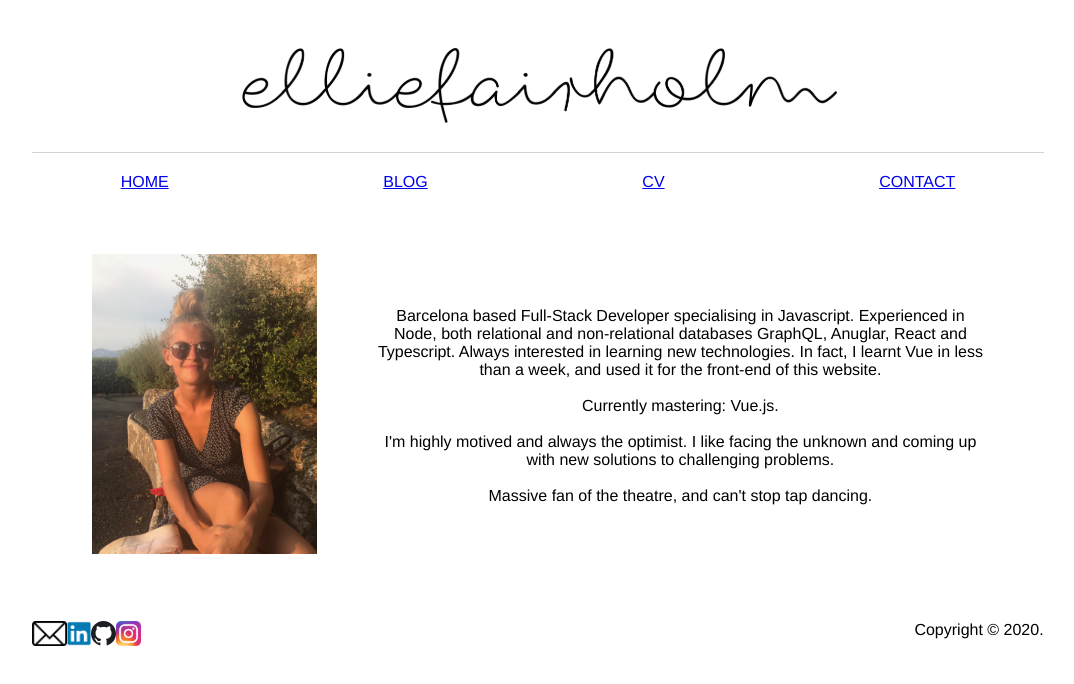
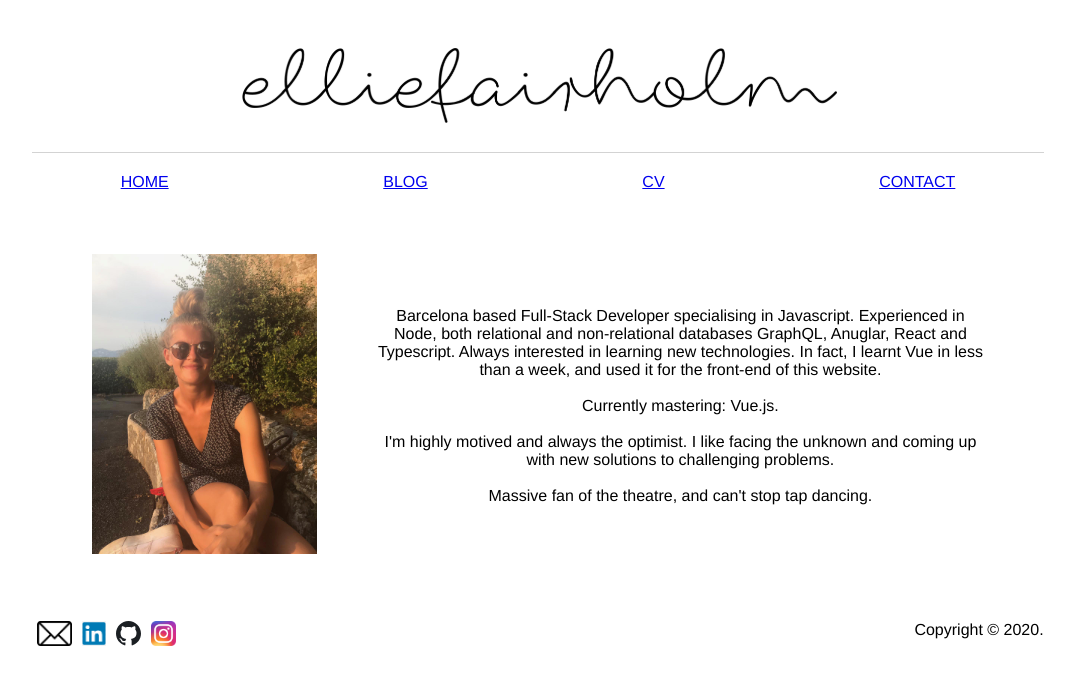
Before and after one commit to elliefairholm/personal-website, a Vue app: page / in a window 1280 px wide. Shown: the top 684 px of the page, without its empty margins (102-1176 px from the left). Built offline with nearby package versions, Linux system fonts and the light colour scheme.

Commit message:
feat: footer css updated

```diff
--- a/src/components/container/footer.vue
+++ b/src/components/container/footer.vue
@@ -40,4 +40,8 @@ export default {
 .icon {
   height: 25px;
 }
+
+.logo-links > * {
+  margin: 5px;
+}
 </style>
```
